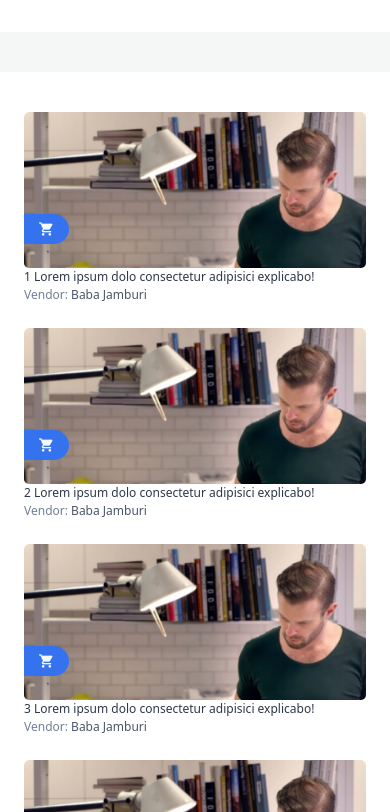
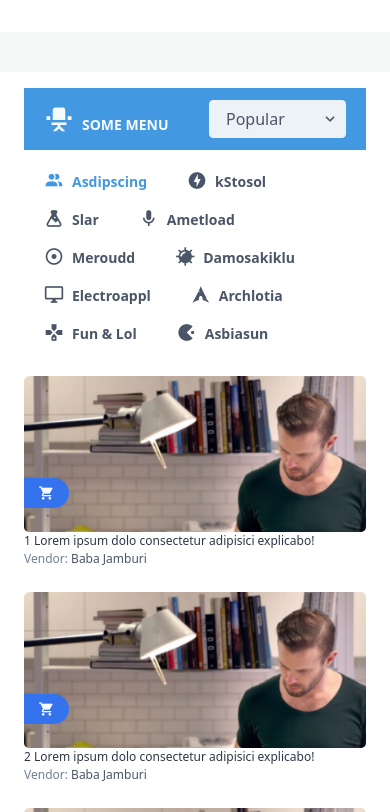
Before and after one commit to allImran/vue-tail-shop, a Vue app: page / in a window 390 px wide. Shown: the part 2892-3704 px from the top of the page. Built offline with nearby package versions, Linux system fonts and the light colour scheme.

Commit message:
home page product section responsive

```diff
--- a/src/components/molecule/navigation/SideNav.vue
+++ b/src/components/molecule/navigation/SideNav.vue
@@ -23,7 +23,7 @@
 
   </div>
 
-  <div class="sm:flex sm:flex-wrap md:flex-col">
+  <div class="flex flex-wrap md:flex-col">
     <button
         v-for="(item, index) in items"
         :key="index"
--- a/src/components/molecule/product/ProductSection.vue
+++ b/src/components/molecule/product/ProductSection.vue
@@ -11,7 +11,7 @@
     <div class="sm:w-full md:w-4/5 lg:w-4/5 xl:w-4/5 bg-white px-6 py-4">
 
 
-      <div class="hidden sm:block md:hidden">
+      <div class="md:hidden">
         <SideNav />
       </div>
 
```
